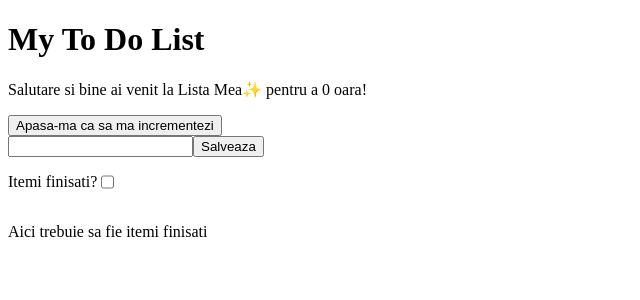
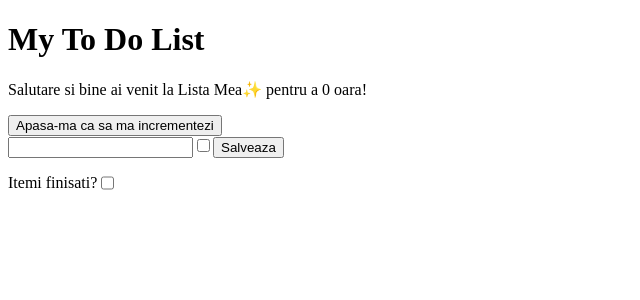
Before and after one commit to AlmightyCrickityCrick/SC2023ToDoList, a Vue app: page / in a window 1280 px wide. Shown: the top 300 px of the page, without its empty margins (0-640 px from the left). Built offline with nearby package versions, Linux system fonts and the light colour scheme.

Commit message:
List rendering (v-for)

```diff
--- a/src/components/ToDoList.vue
+++ b/src/components/ToDoList.vue
@@ -4,14 +4,16 @@
 <button @click="incrementeazaClick">Apasa-ma ca sa ma incrementezi</button>
 <br>
 <input type="text" v-model="itemNou">
+<input type="checkbox" v-model="stareItem">
 <button @click="salveazaItem">Salveaza</button>
 <span>
     <p>Itemi finisati?</p>
     <input type="checkbox" v-model="stareLista">
 </span>
 
-<p v-if="stareLista === false">{{ itemi }}</p>
-<p v-else>Aici trebuie sa fie itemi finisati</p>
+<template v-for="i in itemi">
+    <li v-if="i != undefined && stareLista == i.state">{{ i.text }}</li>
+</template>
 
 </template>
 
@@ -22,8 +24,9 @@ export default{
         return{
             greeting: "Salutare si bine ai venit la Lista Mea",
             clicks: 0,
-            itemi: [],
+            itemi: [{text: "salut", state: true}],
             itemNou: "",
+            stareItem: Boolean,
             stareLista: Boolean
 
         }
@@ -44,7 +47,7 @@ export default{
         // },
 
         salveazaItem(){
-            this.itemi.push(this.itemNou)
+            this.itemi.push({text: this.itemNou, state: this.stareItem})
         }
 
 
```
